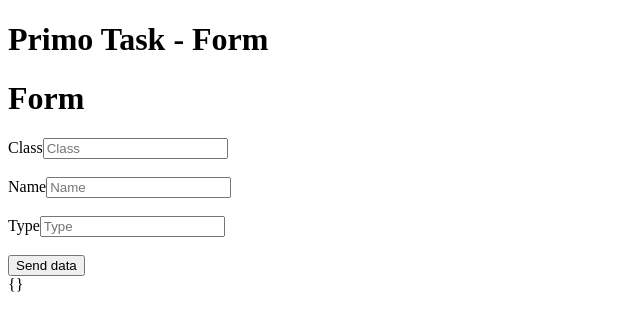
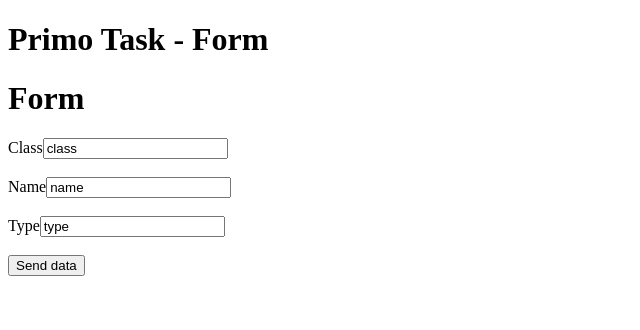
Before and after one commit to deborahdeidda/primo-task, an Angular app: page / in a window 1280 px wide. Shown: the top 330 px of the page, without its empty margins (0-640 px from the left). Built offline with nearby package versions, Linux system fonts and the light colour scheme.

Commit message:
work in progress

```diff
--- a/src/app/app.module.ts
+++ b/src/app/app.module.ts
@@ -6,6 +6,7 @@ import { ButtonComponent } from './button/button.component';
 import { FormComponent } from './form/form.component';
 
 import { FormsModule } from '@angular/forms';
+import { AppRoutingModule } from './app-routing.module';
 
 @NgModule({
   declarations: [
@@ -15,7 +16,8 @@ import { FormsModule } from '@angular/forms';
   ],
   imports: [
     BrowserModule,
-    FormsModule
+    FormsModule,
+    AppRoutingModule
   ],
   providers: [],
   bootstrap: [AppComponent]
--- a/src/app/button/button.component.html
+++ b/src/app/button/button.component.html
@@ -1,2 +1,9 @@
 <h1>{{title}}</h1>
 <a href="#"><button class = {{configButton.class}} name = {{configButton.name}} type = {{configButton.type}} ><i class= {{configButton.icon}}></i></button></a>
+
+<div *ngIf="configButton">
+  <h2>Class:{{configButton.class}}</h2>
+  <h2>Name:{{configButton.name}}</h2>
+  <h2>Type:{{configButton.type}}</h2>
+  <h2>Icon:{{configButton.icon}}</h2>
+</div>
--- a/src/app/form/form.component.html
+++ b/src/app/form/form.component.html
@@ -5,22 +5,20 @@
       <form #formData="ngForm" (ngSubmit)="onSubmit(formData)">
         <div class="form-group">
           <label for="class">Class</label>
-          <input [(ngModel)]="class" name="class" type="text" class="form-control" id="class" placeholder="Class">
+          <input [(ngModel)]="form.class" name="class" type="text" class="form-control" id="class" placeholder={{form.class}}>
         </div><br>
 
         <div class="form-group">
           <label for="name">Name</label>
-          <input [(ngModel)]="name" name="name" type="text" class="form-control" id="name" placeholder="Name">
+          <input [(ngModel)]="form.name" name="name" type="text" class="form-control" id="name" placeholder={{form.name}}>
         </div><br>
 
         <div class="form-group">
           <label for="type">Type</label>
-          <input [(ngModel)]="type" name="type" type="text" class="form-control" id="type" placeholder="Type">
+          <input [(ngModel)]="form.type" name="type" type="text" class="form-control" id="type" placeholder={{form.type}}>
         </div><br>
 
-        <a href="#"><button type=submit class="btn">Send data</button></a>
+        <a href={{form.href}}><button type=submit class="btn">Send data</button></a>
       </form>
 
-      {{formData.value | json}}
-
 </div>
--- a/src/app/form/form.component.ts
+++ b/src/app/form/form.component.ts
@@ -1,6 +1,10 @@
-import { Component, OnInit } from '@angular/core';
+import { Component, OnInit, Input, Output } from '@angular/core';
+
+import { Form } from './form';
 
 import { NgForm } from '@angular/forms';
+
+import { ButtonComponent } from '../button/button.component';
 
 @Component({
   selector: 'app-form',
@@ -11,6 +15,15 @@ export class FormComponent implements OnInit {
 
   title = 'Primo Task - Form';
 
+  @Input() form: Form = {
+    class: 'class',
+    name: 'name',
+    type: 'type',
+    href: '../button/button.component.html'
+  }
+
+  @Output() button: ButtonComponent;
+
   constructor() { }
 
   ngOnInit(): void {
@@ -18,6 +31,7 @@ export class FormComponent implements OnInit {
 
   onSubmit(formData: NgForm): void {
     console.log(formData.value)
+    // this.formData.href = button;
   }
 
 }
--- /dev/null
+++ b/src/app/form/form.ts
@@ -0,0 +1,6 @@
+export interface Form{
+  class: string;
+  name: string;
+  type: string;
+  href: string;
+}
```
Also changed, not shown: src/app/app-routing.module.ts (added, +16 -0 lines), src/app/button/button.component.ts (+8 -1 lines).
